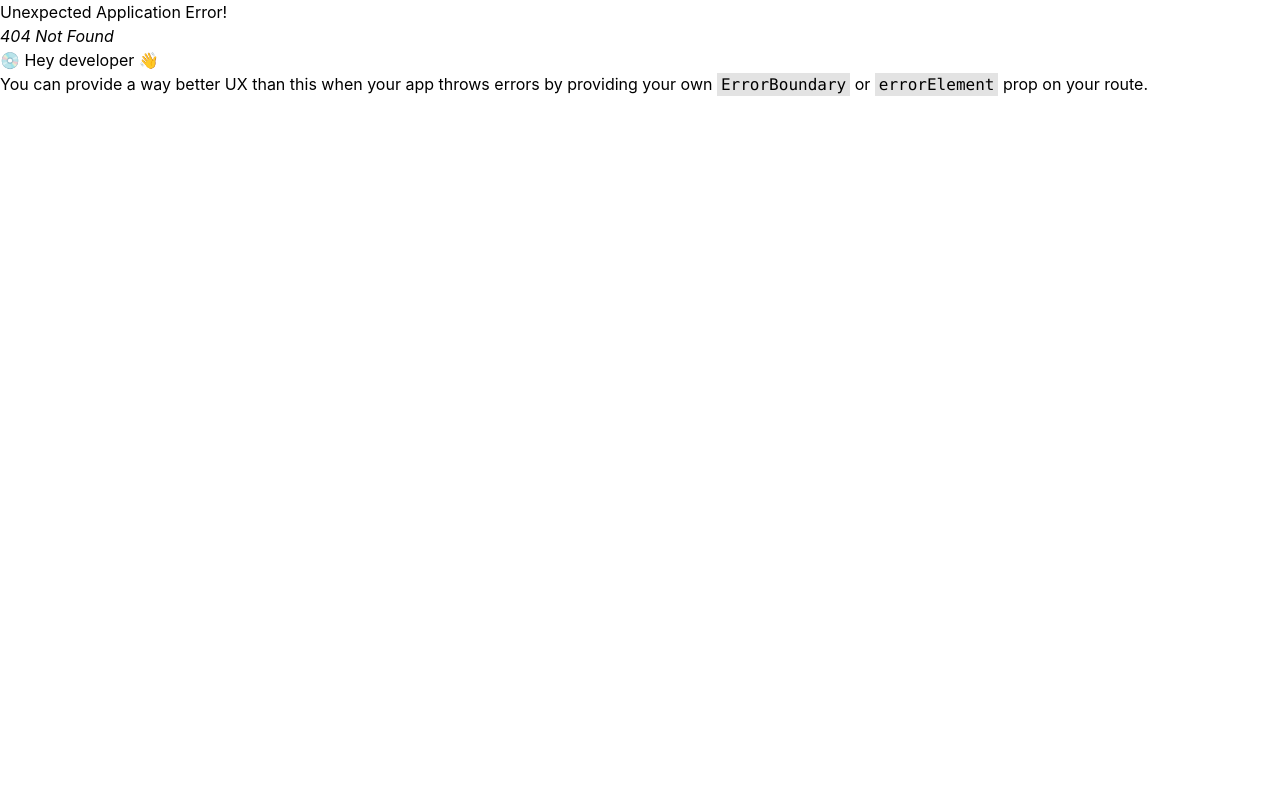
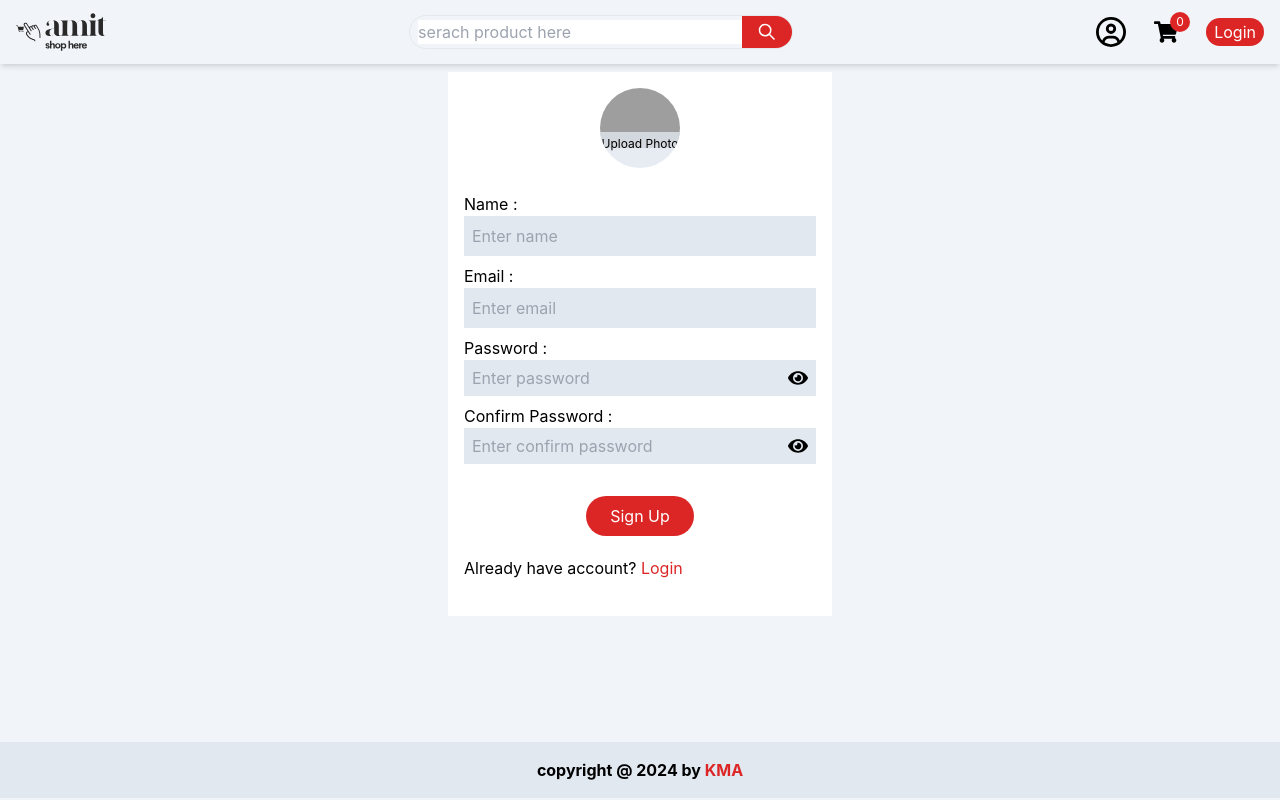
Before and after one commit to kusha2000/E-Commerce-with-MERN, a React (Create React App) app in the folder frontend/: page /sign-up in a window 1280 px wide. Before the commit this address had no page. Built offline with nearby package versions, Linux system fonts and the light colour scheme; grey boxes are pictures that could not be loaded.

Commit message:
Signup and login Frontend Created

```diff
--- a/frontend/src/App.js
+++ b/frontend/src/App.js
@@ -7,8 +7,8 @@ function App() {
   return (
     <>
       <Header/>
-      <main>
-      <Outlet/>
+      <main className='min-h-[calc(100vh-130px)]'>
+        <Outlet/>
       </main>
       <Footer/>
     </>
--- a/frontend/src/components/Footer.js
+++ b/frontend/src/components/Footer.js
@@ -2,7 +2,11 @@ import React from 'react'
 
 const Footer = () => {
   return (
-    <div>Footer</div>
+    <footer className='bg-slate-200'>
+      <div className='container mx-auto p-4'>
+      <p className='text-center font-bold' >copyright @ 2024 by <span className='text-red-600'>KMA</span></p>
+      </div>
+    </footer>
   )
 }
 
--- a/frontend/src/components/Header.js
+++ b/frontend/src/components/Header.js
@@ -3,13 +3,14 @@ import Logo from './Logo'
 import { GrSearch } from "react-icons/gr";
 import { FaRegCircleUser } from "react-icons/fa6";
 import { FaShoppingCart } from "react-icons/fa";
+import { Link } from 'react-router-dom';
 
 const Header = () => {
   return (
     <header className='h-16 shadow-md'>
       <div className='h-full container mx-auto flex items-center px-4 justify-between'>
         <div className=''>
-          <Logo w={90} h={50}/>
+          <Link to={"/"}><Logo w={90} h={50}/></Link>
         </div>
 
         <div className='hidden lg:flex items-center w-full justify-between max-w-sm border rounded-full focus-within:shadow-md pl-2'>
@@ -29,7 +30,7 @@ const Header = () => {
             </div>
           </div>
           <div>
-            <button className='px-2 py-1 rounded-full bg-red-600 text-white hover:bg-red-700'>Login</button>
+            <Link to={"/login"} className='px-2 py-1 rounded-full bg-red-600 text-white hover:bg-red-700'>Login</Link>
           </div>
         </div>
       </div>
--- a/frontend/src/components/Logo.js
+++ b/frontend/src/components/Logo.js
@@ -7,7 +7,7 @@ const Logo = ({w,h}) => {
         width={w}
         height={h}
         viewBox="0 0 370.16679528778167 155.08501865265873"
-        class="css-1j8o68f"
+        className="css-1j8o68f"
       >
         <defs id="SvgjsDefs1029"></defs>
         <g
--- /dev/null
+++ b/frontend/src/helpers/imageTobase64.js
@@ -0,0 +1,14 @@
+const imageTobase64 = async(image)=>{
+    const reader=new FileReader();
+    reader.readAsDataURL(image);
+
+    const data=await new Promise((resolve,reject)=>{
+        reader.onload=()=>resolve(reader.result)
+
+        reader.onerror=error=>reject(error)
+    })
+
+    return data;
+}
+
+export default imageTobase64;
--- a/frontend/src/index.css
+++ b/frontend/src/index.css
@@ -9,6 +9,7 @@ body {
     sans-serif;
   -webkit-font-smoothing: antialiased;
   -moz-osx-font-smoothing: grayscale;
+  @apply bg-slate-100
 }
 
 code {
--- /dev/null
+++ b/frontend/src/pages/ForgotPassword.js
@@ -0,0 +1,9 @@
+import React from 'react'
+
+const ForgotPassword = () => {
+  return (
+    <div>ForgotPassword</div>
+  )
+}
+
+export default ForgotPassword
--- /dev/null
+++ b/frontend/src/pages/Login.js
@@ -0,0 +1,68 @@
+import React, { useState } from 'react'
+import loginIcons from '../assest/signin.gif';
+import { FaEye } from "react-icons/fa";
+import { FaEyeSlash } from "react-icons/fa";
+import { Link } from 'react-router-dom';
+
+const Login = () => {
+    const [showPassword,setShowPassword]=useState(false)
+    const [data,setData]=useState({
+        email:"",
+        password:"",
+    })
+
+    const handleOnChange=(e)=>{
+        const {name,value}=e.target
+        setData((pre)=>{
+            return{
+                ...pre,
+                [name]:value
+        }
+        })
+    }
+    console.log("data login" ,data)
+
+    const handleSubmit=(e)=>{
+        e.preventDefault();
+    }
+
+  return (
+    <section id='login'>
+        <div className='mx-auto container px-4 mt-2'>
+            <div className="bg-white p-4 w-full max-w-sm mx-auto">
+                <div className='w-20 h-20 mx-auto'>
+                    <img src={loginIcons} alt="login icons"/>
+                </div>
+                <form className='pt-6 flex flex-col gap-2' onSubmit={handleSubmit}>
+                    <div className='grid'>
+                        <label>Email : </label>
+                        <div className='bg-slate-200 p-2'>
+                        <input type='email' placeholder="Enter email"  className='w-full h-full outline-none bg-transparent' name='email' value={data.email} onChange={handleOnChange}></input>
+                        </div>
+                    </div>
+                    <div>
+                        <label>Password : </label>
+                        <div className='bg-slate-200 p-2 flex'>
+                        <input type={showPassword ? "" : "password"} placeholder="Enter password" className='w-full h-full outline-none bg-transparent' value={data.password} name='password' onChange={handleOnChange}></input>
+                        <div className='cursor-pointer text-xl' onClick={()=>setShowPassword((pre)=>!pre)}>
+                            <span>
+                                {
+                                    showPassword?(<FaEyeSlash />):(<FaEye />)
+                                }
+
+                            </span>
+                        </div>
+                        </div>
+                        <Link to={'/forgot-password'} className='block w-fit ml-auto hover:underline hover:text-red-600'>Forgot password</Link>
+                    </div>
+                    <button className='bg-red-600 hover:bg-red-700 text-white px-6 py-2 max-w-[150px] rounded-full hover:scale-110 transition-all mx-auto block mt-6'>Login</button>
+
+                </form>
+                <p className='my-5'>Don't have account? <Link to={"/sign-up"} className='text-red-600 hover:text-red-800 hover:underline'>Sign up</Link></p>
+            </div>
+        </div>
+    </section>
+  )
+}
+
+export default Login
--- /dev/null
+++ b/frontend/src/pages/SignUp.js
@@ -0,0 +1,117 @@
+import React, { useState } from 'react'
+import loginIcons from '../assest/signin.gif';
+import { FaEye } from "react-icons/fa";
+import { FaEyeSlash } from "react-icons/fa";
+import { Link } from 'react-router-dom';
+import imageTobase64 from '../helpers/imageTobase64';
+
+
+const SignUp = () => {
+    const [showPassword,setShowPassword]=useState(false)
+    const [showconfirmPassword,setShowConfirmPassword]=useState(false)
+    const [data,setData]=useState({
+        email:"",
+        password:"",
+        name:"",
+        confirmPassword:"",
+        profilePic:"",
+    })
+
+    const handleOnChange=(e)=>{
+        const {name,value}=e.target
+        setData((pre)=>{
+            return{
+                ...pre,
+                [name]:value
+        }
+        })
+    }
+
+    const handleUploadPic=async(e)=>{
+        const file=e.target.files[0];
+        const imagePic=await imageTobase64(file)
+        //console.log("ImagePic",imagePic);
+        setData((pre)=>{
+            return{
+                ...pre,
+                profilePic:imagePic
+        }
+        })
+    }
+
+    console.log("data login" ,data)
+
+    const handleSubmit=(e)=>{
+        e.preventDefault();
+    }
+  return (
+    <section id='signup'>
+        <div className='mx-auto container px-4 mt-2'>
+            <div className="bg-white p-4 w-full max-w-sm mx-auto">
+                <div className='w-20 h-20 mx-auto relative  overflow-hidden rounded-full'>
+                    <div>
+                        <img src={data.profilePic || loginIcons} alt="login icons"/>
+                    </div>
+                    <form>
+                        <label>
+                            <div className='text-xs bg-opacity-80 bg-slate-200 pb-4 pt-1 text-center cursor-pointer absolute bottom-0 w-full'>
+                                Upload Photo
+                            </div>
+                            <input type='file' className='hidden' onChange={handleUploadPic}></input>
+                        </label>
+
+                    </form>
+                </div>
+                <form className='pt-6 flex flex-col gap-2' onSubmit={handleSubmit}>
+                    <div className='grid'>
+                        <label>Name : </label>
+                        <div className='bg-slate-200 p-2'>
+                        <input type='text' placeholder="Enter name"  className='w-full h-full outline-none bg-transparent' name='name' value={data.name} onChange={handleOnChange} required></input>
+                        </div>
+                    </div>
+                    <div className='grid'>
+                        <label>Email : </label>
+                        <div className='bg-slate-200 p-2'>
+                        <input type='email' placeholder="Enter email"  className='w-full h-full outline-none bg-transparent' name='email' value={data.email} onChange={handleOnChange} required></input>
+                        </div>
+                    </div>
+                    <div>
+                        <label>Password : </label>
+                        <div className='bg-slate-200 p-2 flex'>
+                        <input type={showPassword ? "" : "password"} placeholder="Enter password" className='w-full h-full outline-none bg-transparent' value={data.password} name='password' onChange={handleOnChange} required></input>
+                        <div className='cursor-pointer text-xl' onClick={()=>setShowPassword((pre)=>!pre)}>
+                            <span>
+                                {
+                                    showPassword?(<FaEyeSlash />):(<FaEye />)
+                                }
+
+                            </span>
+                        </div>
+                        </div>
+
+                    </div>
+                    <div>
+                        <label>Confirm Password : </label>
+                        <div className='bg-slate-200 p-2 flex'>
+                        <input type={showconfirmPassword ? "" : "password"} placeholder="Enter confirm password" className='w-full h-full outline-none bg-transparent' value={data.confirmPassword} name='confirmPassword' onChange={handleOnChange} required></input>
+                        <div className='cursor-pointer text-xl' onClick={()=>setShowConfirmPassword((pre)=>!pre)}>
+                            <span>
+                                {
+                                    showconfirmPassword?(<FaEyeSlash />):(<FaEye />)
+                                }
+
+                            </span>
+                        </div>
+                        </div>
+                    </div>
+                    <button className='bg-red-600 hover:bg-red-700 text-white px-6 py-2 max-w-[150px] rounded-full hover:scale-110 transition-all mx-auto block mt-6'>Sign Up</button>
+
+                </form>
+                <p className='my-5'>Already have account? <Link to={"/login"} className='text-red-600 hover:text-red-800 hover:underline'>Login</Link></p>
+            </div>
+        </div>
+    </section>
+  )
+}
+
+export default SignUp
```
Also changed, not shown: frontend/src/routes/index.js (+15 -0 lines).
